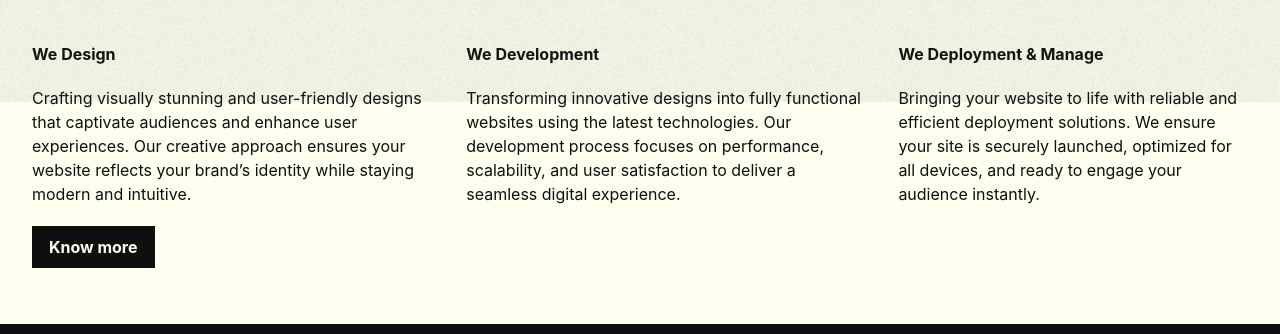
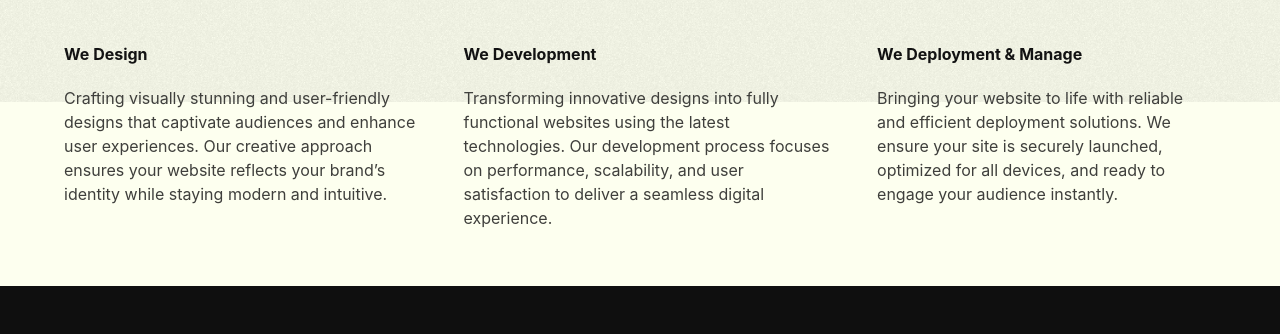
Before and after one commit to mastrovia/mastrovia, a React (Vite) app: page / in a window 1280 px wide. Shown: the part 698-1032 px from the top of the page. Built offline with nearby package versions, Linux system fonts and the light colour scheme.

Commit message:
feat(update): ui update

```diff
--- a/src/Pages/Contact.tsx
+++ b/src/Pages/Contact.tsx
@@ -1,7 +1,9 @@
+import { motion } from "motion/react";
+
 export default function ContactPage() {
   return (
-    <>
+    <motion.div initial={{ opacity: 0 }} animate={{ opacity: 1 }} className="container mx-auto p-4">
       <h1>contact</h1>
-    </>
+    </motion.div>
   );
 }
--- a/src/Pages/Home.tsx
+++ b/src/Pages/Home.tsx
@@ -36,8 +36,8 @@ export default function HomePage() {
 
       <section className="px-4 bg-[var(--primary)] text-[var(--bg)] flex flex-col gap-5 py-10">
         {/* <h1 className="text-xl font-bold text-center">Our services</h1> */}
-        <div className=" container mx-auto flex flex-col md:flex-row">
-          <div className="p-4 flex flex-col gap-5 relative">
+        <div className="container max-w-6xl mx-auto gap-3 flex flex-col md:flex-row">
+          <div className="py-4 flex flex-col gap-5 relative">
             <h3 className="font-bold">We Design</h3>
             {/* <img
               src="/banners/design-illustration.jpg"
@@ -49,9 +49,9 @@ export default function HomePage() {
               experiences. Our creative approach ensures your website reflects your brand’s identity while staying
               modern and intuitive.
             </p>
-            <div>
+            {/* <div>
               <Button invertMode>Know more</Button>
-            </div>
+            </div> */}
           </div>
           <div className="p-4 flex flex-col gap-5 relative">
             <h3 className="font-bold">We Development</h3>
@@ -73,7 +73,7 @@ export default function HomePage() {
         </div>
       </section>
 
-      <section className="container mx-auto flex flex-col gap-10 py-10">
+      <section className="container max-w-6xl mx-auto flex flex-col gap-10 py-10">
         <h1 className="text-xl font-bold text-center">Our works</h1>
         <div className="img-grid-container">
           {Array(12)
--- a/src/index.scss
+++ b/src/index.scss
@@ -31,6 +31,10 @@
   color-scheme: dark;
   background-color: var(--bg);
   color: var(--primary);
+}
+
+p {
+  filter: opacity(0.8);
 }
 
 /* For webkit-based browsers (Chrome, Edge, Safari) */
```
